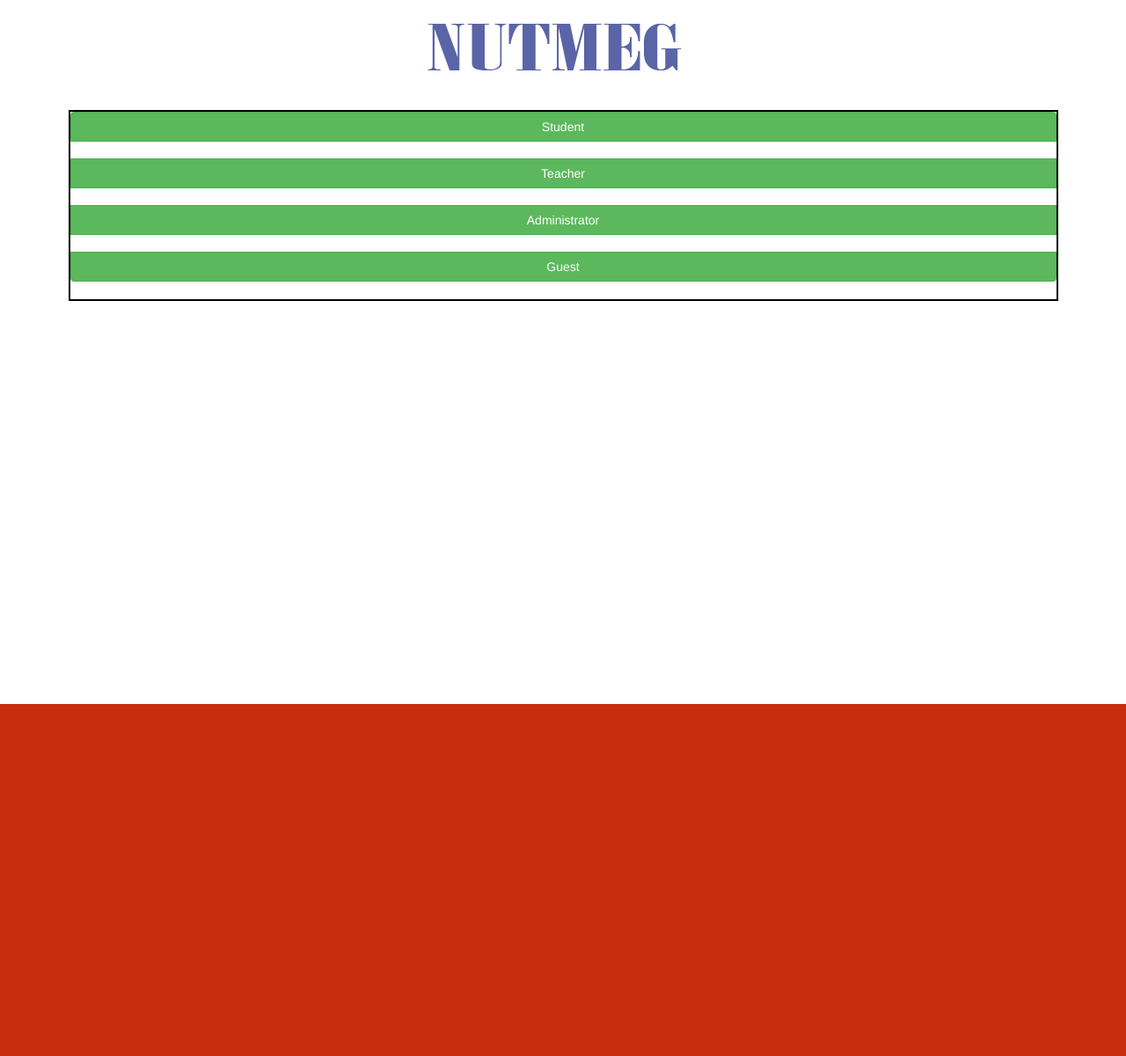
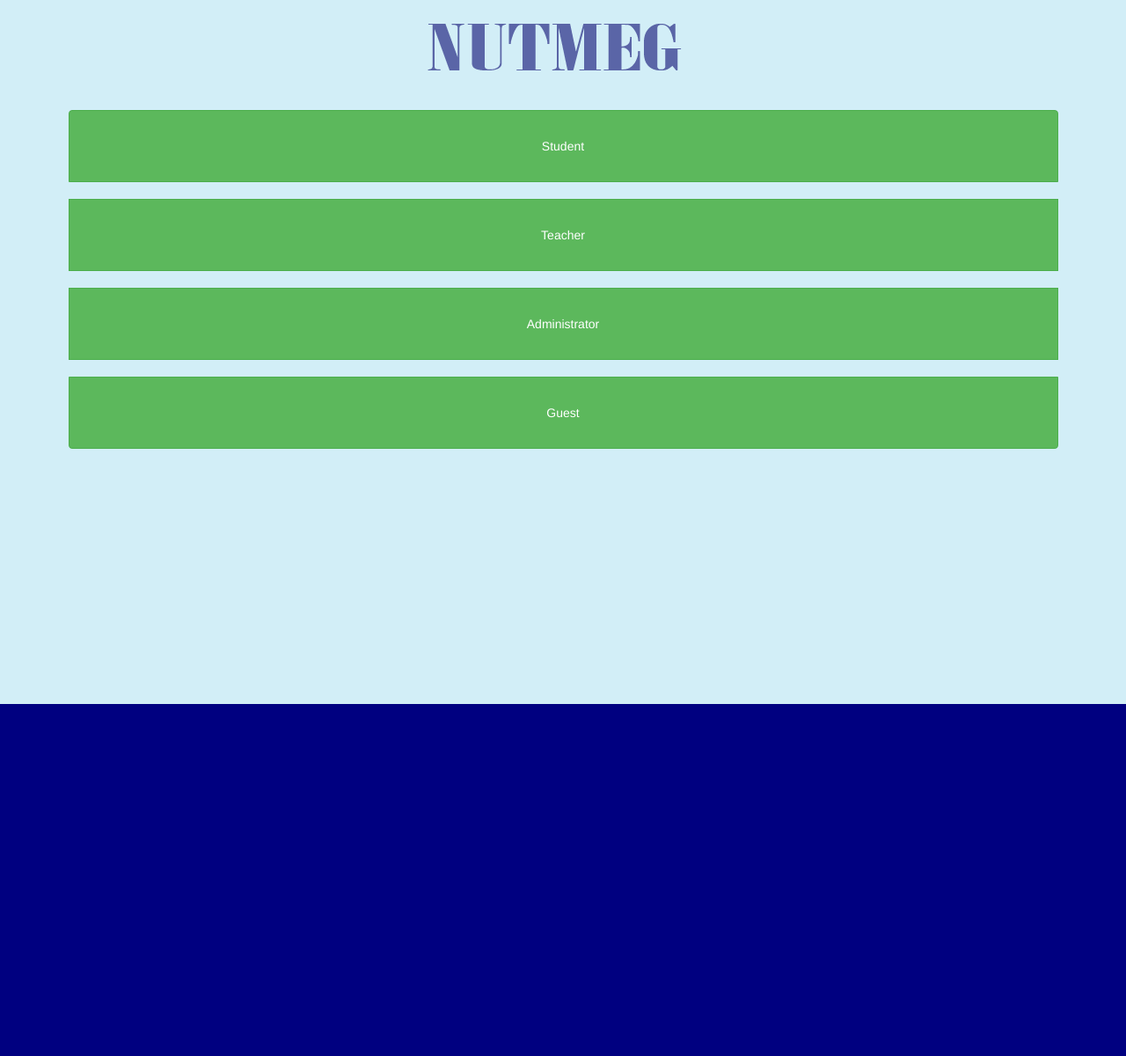
Before and after one commit to Alanajh/project_nutmeg, a PHP site: page /menu.html in a window 1280 px wide. Shown: the whole page at 88% size. Run offline with PHP 8.4, Linux system fonts and the light colour scheme; some libraries are stand-ins or nearby versions.

Commit message:
CHanged background color and splashscreen color

```diff
--- a/WebContent/nutmeg.css
+++ b/WebContent/nutmeg.css
@@ -4,6 +4,7 @@
 }
 
 body, html {
+	background-color: rgb(210, 238, 247);
     position: relative;
     height: 100%;
     width: 100%; /*fallback*/
@@ -17,7 +18,7 @@ body, html {
     height: 50%;
     padding: 0;
     margin: 0;
-    background-color: rgb(200, 45, 12);
+    background-color: rgb(0, 0, 128);
     position: absolute;
     top: 0px;
     -webkit-animation-name: top; /* Safari 4.0 - 8.0 */
@@ -33,7 +34,7 @@ body, html {
     top: 50%;
     padding: 0;
     margin: 0;
-    background-color: rgb(200, 45, 12);
+    background-color: rgb(0, 0, 128);
     position: absolute;
     -webkit-animation-name: bottom; /* Safari 4.0 - 8.0 */
     -webkit-animation-duration: 8s; /* Safari 4.0 - 8.0 */
@@ -66,10 +67,19 @@ div .btn{
 }
 
 #menuBtns{
-    border: solid 2px black;
     width: 90%;
     margin: auto;
+}
+#menuBtns .btn{
+	padding: 30px;
+}
 
+/* Modal Content/Box */
+.modal-content {
+    background-color: #fefefe;
+    margin: 5% auto 15% auto; /* 5% from the top, 15% from the bottom and centered */
+    border: 1px solid #888;
+    width: 80%; /* Could be more or less, depending on screen size */
 }
 .modal-header{
 	background-color: green;
```
